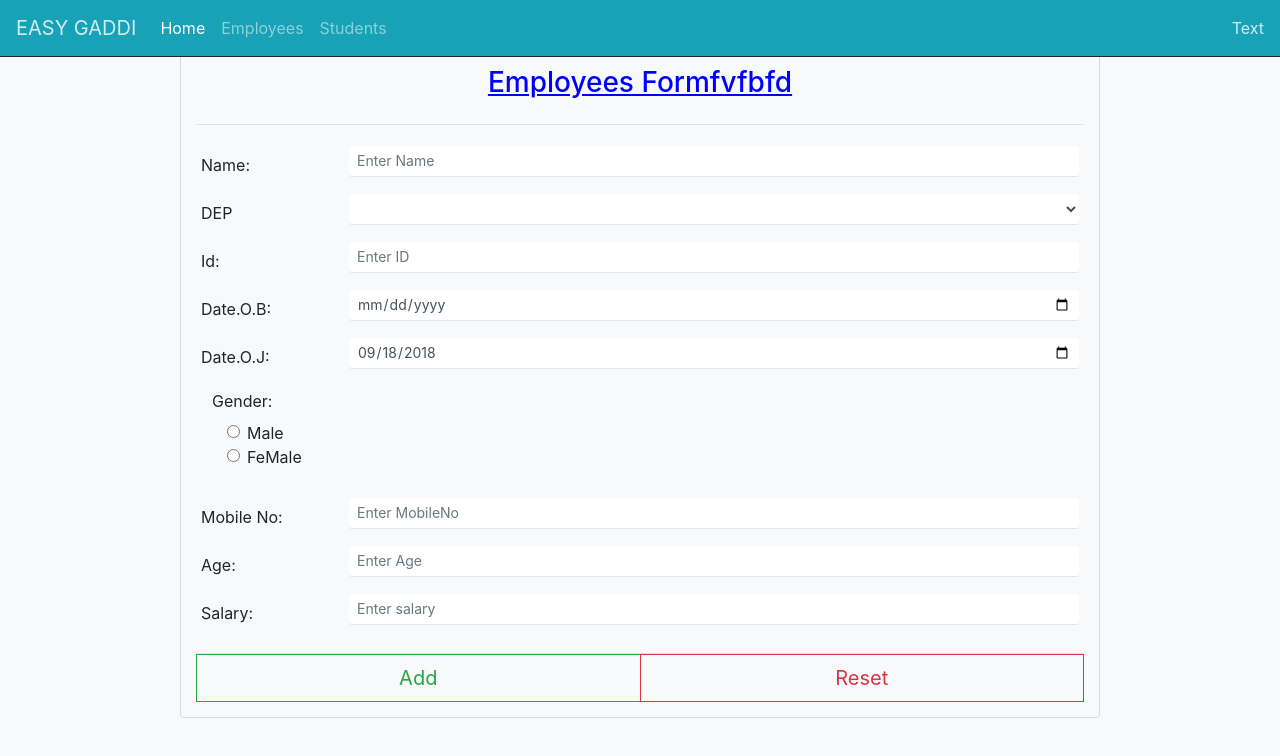
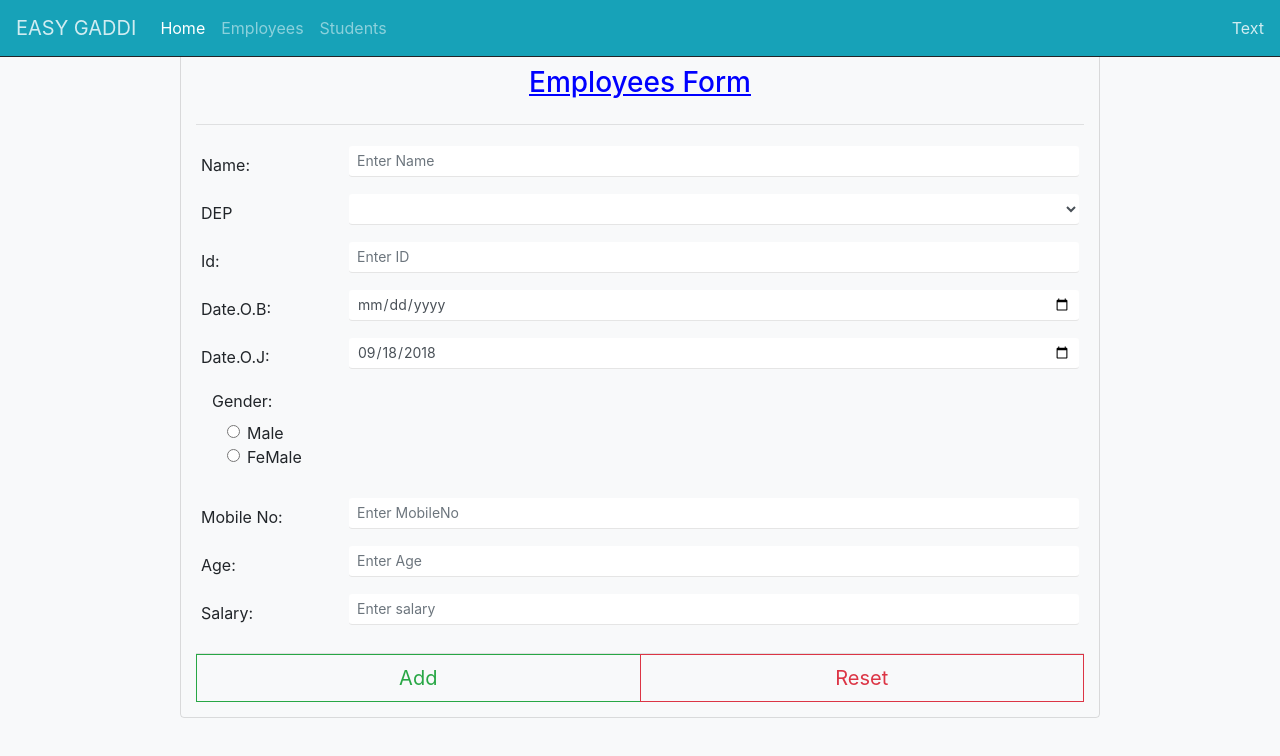
Before and after one commit to srinikandula/meanstackapp, a website: page client/index.html at #!/editemp in a window 1280 px wide. Drawn offline with nearby package versions, Linux system fonts and the light colour scheme; some packages are replaced by stand-ins of ours; no server answers.

Commit message:
Commiting change

```diff
--- a/client/views/editemp.html
+++ b/client/views/editemp.html
@@ -4,7 +4,7 @@
             <div class="col">
                 <div class="form-card block form-card-hiden" style="width: 35rem;margin: 0px 20px 20px 0px;padding: 15px;">
                     <h3 style="text-align: center; color: blue;">
-                        <u>Employees Formfvfbfd</u>
+                        <u>Employees Form</u>
                     </h3>
 
 
```
